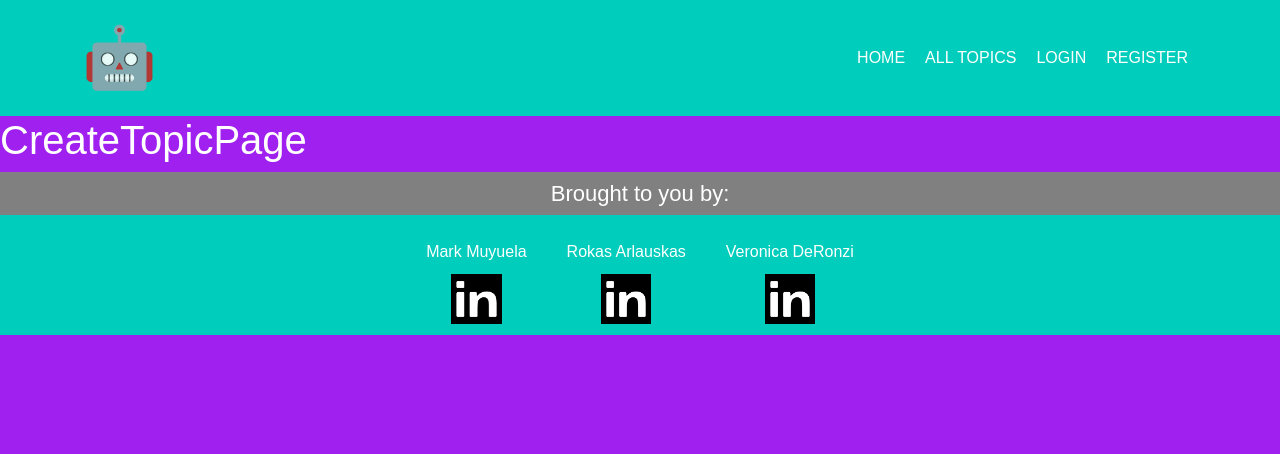
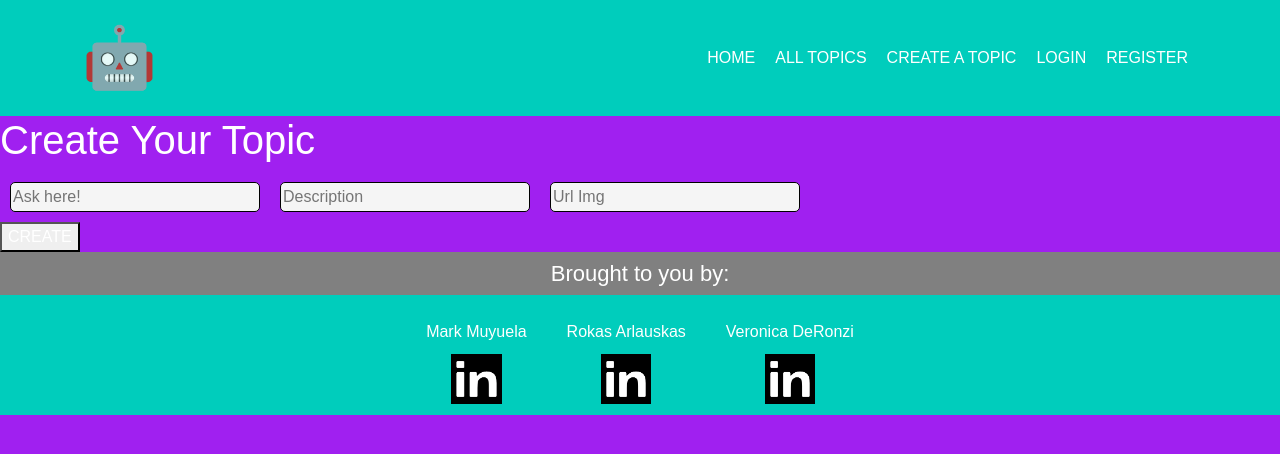
Before and after one commit to verodr/sei65-project-3-app, a React (Create React App) app: page /topic/create in a window 1280 px wide. Shown: the top 454 px of the page. Built offline with nearby package versions, Linux system fonts and the light colour scheme.

Commit message:
create Topic

```diff
--- a/src/components/CommentPage.js
+++ b/src/components/CommentPage.js
@@ -35,7 +35,7 @@ const CommentPage = () => {
     const getData = async () => {
       try {
         const res = await axios.get(`http://localhost:4000/comment/${single}`)
-        setCommentList(res.data.reverse())
+        setCommentList(res.data)
       } catch (err) {
         setErrors(true)
       }
--- a/src/components/CreateTopicPage.js
+++ b/src/components/CreateTopicPage.js
@@ -1,7 +1,80 @@
+import { useState } from 'react'
+import { useParams } from 'react-router-dom'
+import { useNavigate } from 'react-router-dom'
+import axios from 'axios'
 
 const CreateTopicPage = () => {
+  const [resStatus, setResStatus] = useState('')
+  const [userInput, setUserInput] = useState('')
+  const [ errors, setErrors ] = useState(false)
+  const [ topicData, setTopicData ] = useState({
+    topic: '',
+    description: '',
+    imageUrl: '',
+  })
+
+  const navigate = useNavigate()
+
+  const checkLogin = (comm) => {
+    if (!localStorage.getItem('token')) {
+      setResStatus({ status: 'NoToken' })
+      return false
+    }
+    const currentUserName = localStorage.getItem('userName')
+    if (currentUserName !== comm.topicUser){
+      setResStatus({ status: 'WrongToken' })
+      return false
+    }
+    console.log(localStorage.getItem('userName'))
+    return true
+  }
+
+  const handleChange = (e) => {
+    setTopicData({ ...topicData, [e.target.name]: e.target.value })
+    setErrors(false)
+  }
+
+  const createTopic = async (e) => {
+    e.preventDefault()
+    if (!checkLogin({ topicUser: localStorage.getItem('userName') })){
+      return
+    }
+    //the code below is to check if the url is the right format to be printed
+    const body = topicData
+    if (body.imageUrl.match(/\.(jpeg|jpg|gif|png)$/) === null)  {
+      setResStatus('wrong-url')
+      return
+    }
+
+    try {
+      console.log(body)
+      const res = await axios.post('http://localhost:4000/topic', body)
+      setResStatus(res)
+      navigate('/topic')
+    } catch (error){
+      console.log(error.response)
+      setResStatus(error.response.data.message)
+    }
+    setTopicData({
+      topic: '',
+      description: '',
+      imageUrl: '' })
+  }
+
   return (
-    <h1>CreateTopicPage</h1>
+    <div className='create-container'>
+      <h1 className='create-title'>Create Your Topic</h1>
+      <form onSubmit={createTopic} className='create-form'>
+        <input type='text' name='topic' placeholder='Ask here!' value= {topicData.topic} onChange={handleChange}/>
+        <input type= 'text' name='description' placeholder='Description' value={topicData.description} onChange={handleChange}/>
+        <input type='text' name='imageUrl' placeholder='Url Img' value={topicData.imageUrl} onChange={handleChange}/>
+        { resStatus === 'wrong-url' && <p className='text-danger'> ERROR:The url provided is not a supported format!</p>}
+        <div className='create-button-container'>
+          <button type='submit' className='create-button'>CREATE</button>
+        </div>
+      </form>
+    </div>
+
   )
 
 }
--- a/src/components/Login.js
+++ b/src/components/Login.js
@@ -26,7 +26,7 @@ const Login = () => {
       const res = await axios.post('http://localhost:4000/login', loginData)
       const { token } = res.data
       localStorage.setItem('token', token)
-      localStorage.setItem('userName', loginData.userName )
+      localStorage.setItem('userName', loginData.userName)
       axios.defaults.headers.common['Authorization'] = `Bearer ${token}`
       navigate('/')
     } catch (error) {
--- a/src/components/PageNavbar.js
+++ b/src/components/PageNavbar.js
@@ -12,6 +12,7 @@ const PageNavbar = () => {
         <Navbar.Collapse id="basic-navbar-nav" className='justify-content-end'>
           <Nav.Link as={Link} to="/">HOME</Nav.Link>
           <Nav.Link as={Link} to="/topic">ALL TOPICS</Nav.Link>
+          <Nav.Link as={Link} to="/topic/create">CREATE A TOPIC</Nav.Link>
           <Nav.Link as={Link} to="/login">LOGIN</Nav.Link>
           <Nav.Link as={Link} to="/register">REGISTER</Nav.Link>
         </Navbar.Collapse>
--- /dev/null
+++ b/src/styles/components/Create.scss
@@ -0,0 +1,51 @@
+.create-title {
+    display: flex;
+    flex-direction: column;
+    background-color: $egg-blue;
+    min-width: 320px;
+    max-width: 320px;
+    justify-content: center;
+    align-items: center;
+  }
+
+  .create-container {
+    height: 70vh;
+    display: flex;
+    flex-direction: column;
+    justify-content: center;
+    align-items: center;
+    width: 30%;
+    margin: 0 auto;
+    border: 1px solid black;
+    margin-block: 30px;
+    background-color: $egg-blue;
+    box-shadow: 10px 10px 8px black;
+    border-radius: 5px;
+    min-width: 350px;
+    max-width: 350px;
+  }
+
+  .create-button-container {
+    display: flex;
+    justify-content: center;
+    align-items: center;
+    margin-top: 20px;
+    background-color: $egg-blue;
+  }
+
+  .create-button {
+    width: 150px;
+    height: 45px;
+    border-radius: 3px;
+    font-size: 16px;
+    background-color: $egg-blue;
+    border: 1px solid $bg;
+    &:hover {
+      background-color: $bg;
+    }
+  }
+
+  .create-title {
+    margin-top: 0;
+    background-color: $egg-blue;
+  }
```
